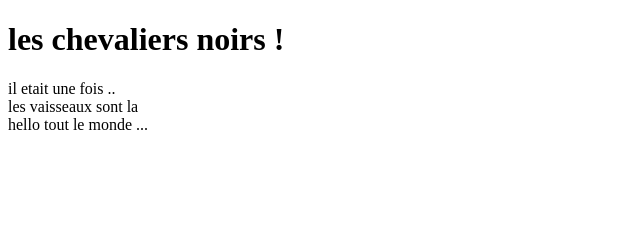
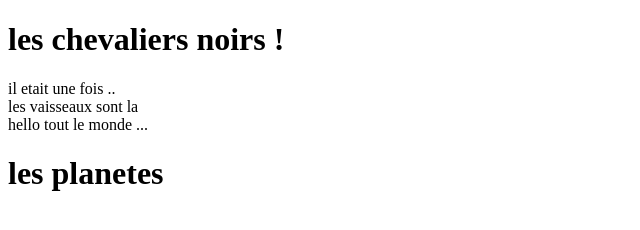
Before and after one commit to marouanechaouki/cours-git-udemy, a plain HTML site: page index.html in a window 1280 px wide. Shown: the whole page, without its empty margins (0-640 px from the left). Drawn offline with Linux system fonts and the light colour scheme.

Commit message:
h1 added

```diff
--- a/index.html
+++ b/index.html
@@ -11,5 +11,6 @@
     <div> il etait une fois .. </div>
     <div> les vaisseaux sont la  </div>
     <div> hello tout le monde ...   </div>
+    <h1> les planetes  </h1>
 </body>
 </html>
```
